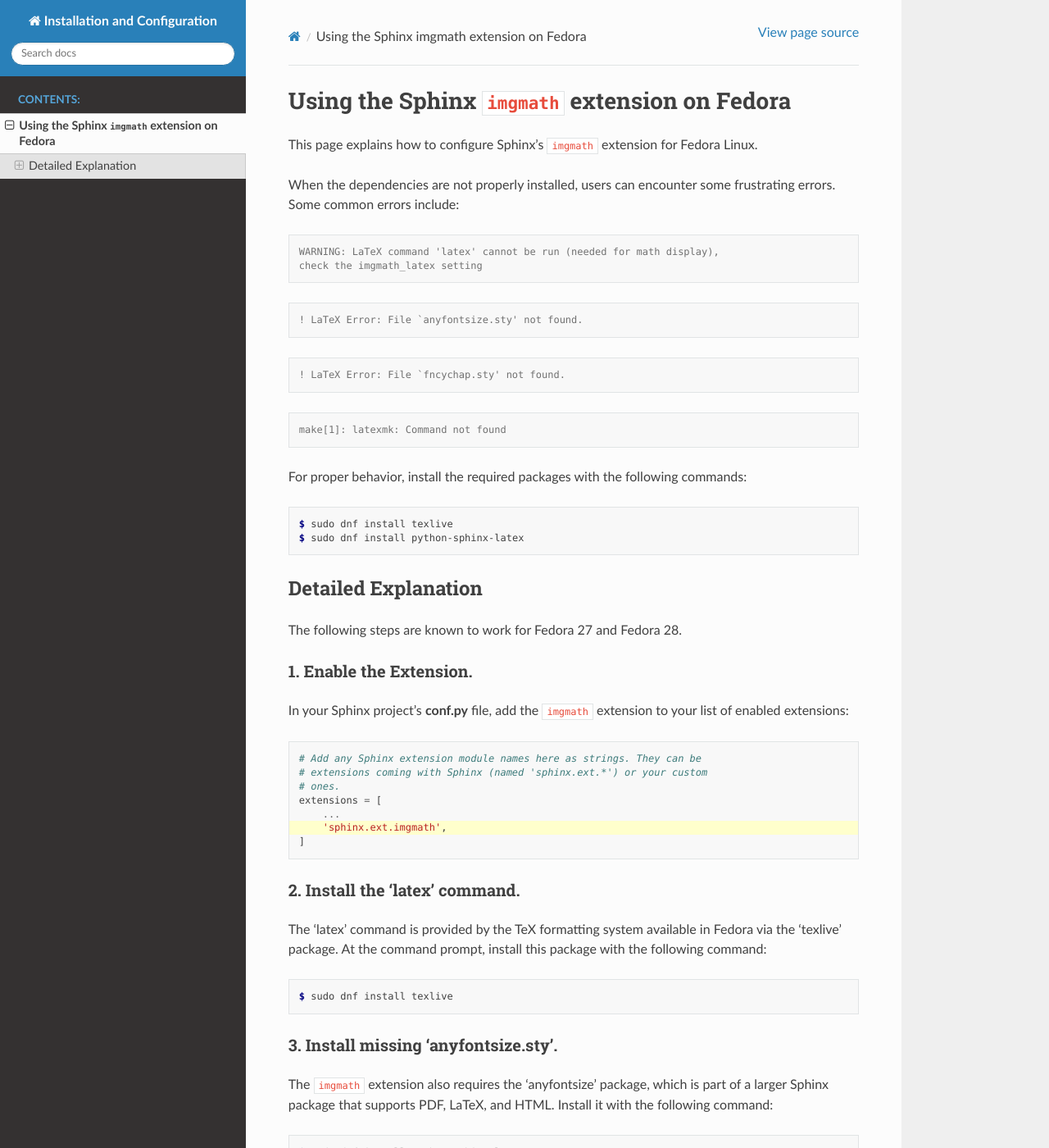
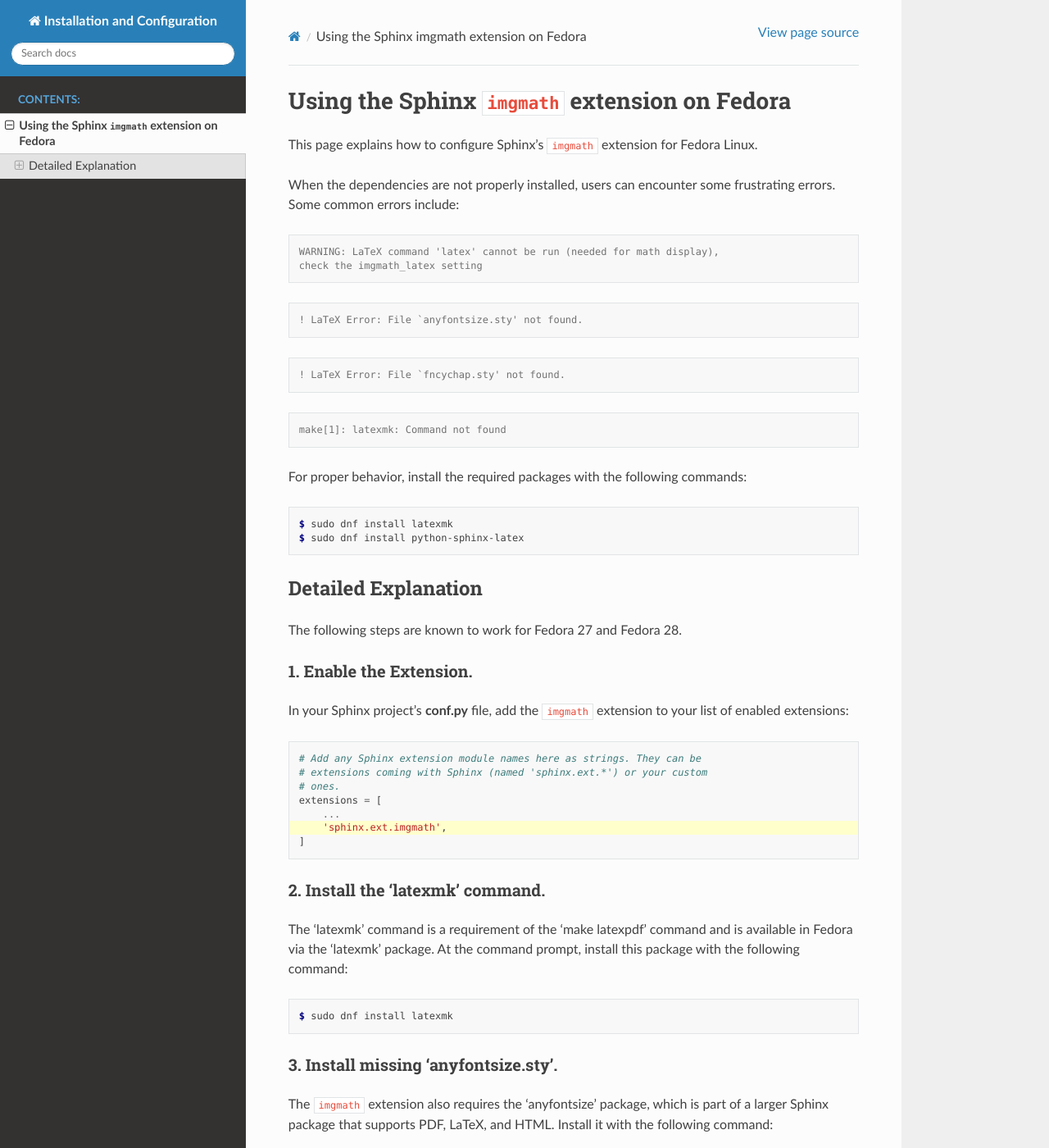
Before and after one commit to drewdolan/installation-and-configuration, a Sphinx documentation site: the page built from source/imgmath-on-fedora.rst, in a window 1280 px wide and 1400 px high. Shown: the whole window at 82% size. Built offline with Sphinx 7.4.7 and the Read the Docs theme 2.0.0, drawn with Linux system fonts in a browser that asks for light colours; formulas are drawn with MathJax 3.

Commit message:
Swapped commands: 'texlive' is no longer needed, but 'latexmk' is

```diff
--- a/source/imgmath-on-fedora.rst
+++ b/source/imgmath-on-fedora.rst
@@ -34,7 +34,7 @@
 For proper behavior, install the required packages with the following
 commands::
 
-    $ sudo dnf install texlive
+    $ sudo dnf install latexmk
     $ sudo dnf install python-sphinx-latex
 
 
@@ -62,14 +62,14 @@
     ]
 
 
-2. Install the 'latex' command.
+2. Install the 'latexmk' command.
 -------------------------------
 
-The 'latex' command is provided by the TeX formatting system available
-in Fedora via the 'texlive' package. At the command prompt, install
-this package with the following command::
+The 'latexmk' command is a requirement of the 'make latexpdf' command
+and is available in Fedora via the 'latexmk' package. At the command prompt,
+install this package with the following command::
 
-    $ sudo dnf install texlive
+    $ sudo dnf install latexmk
 
 
 3. Install missing 'anyfontsize.sty'.
```
